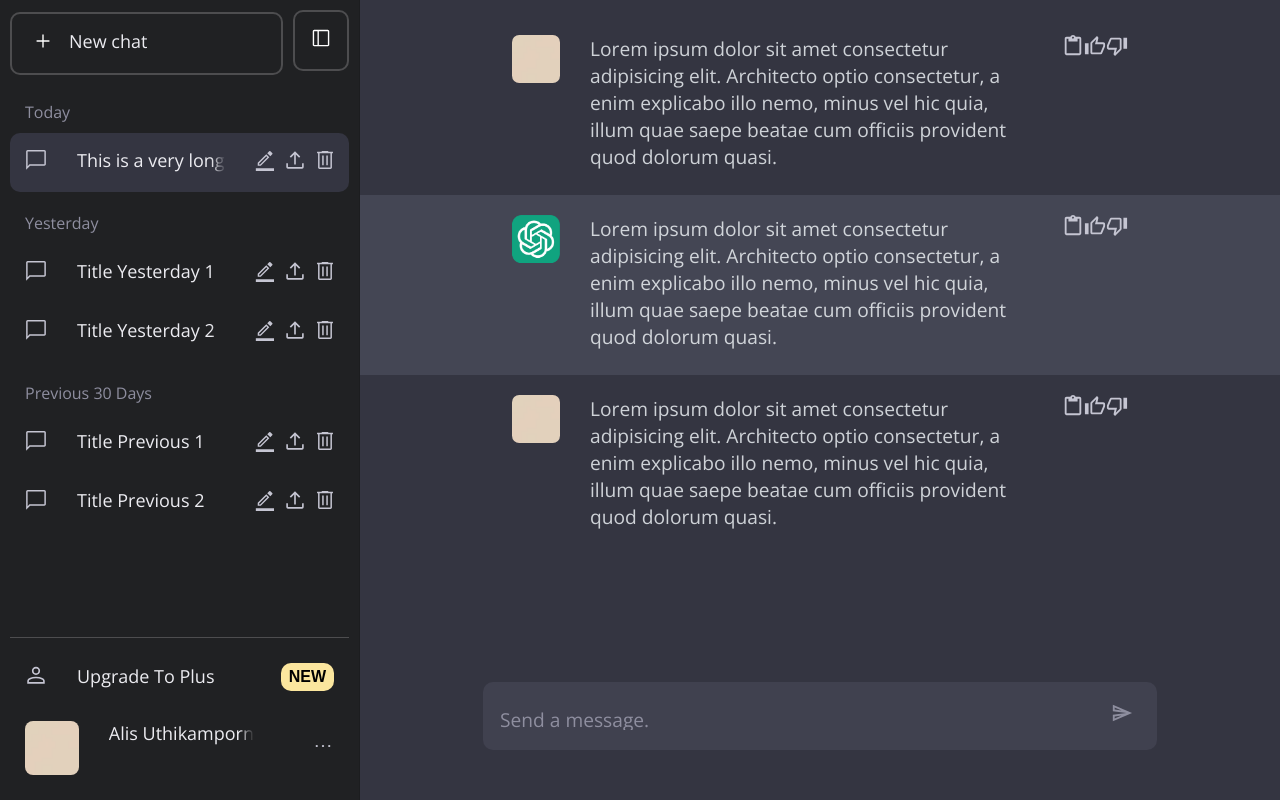
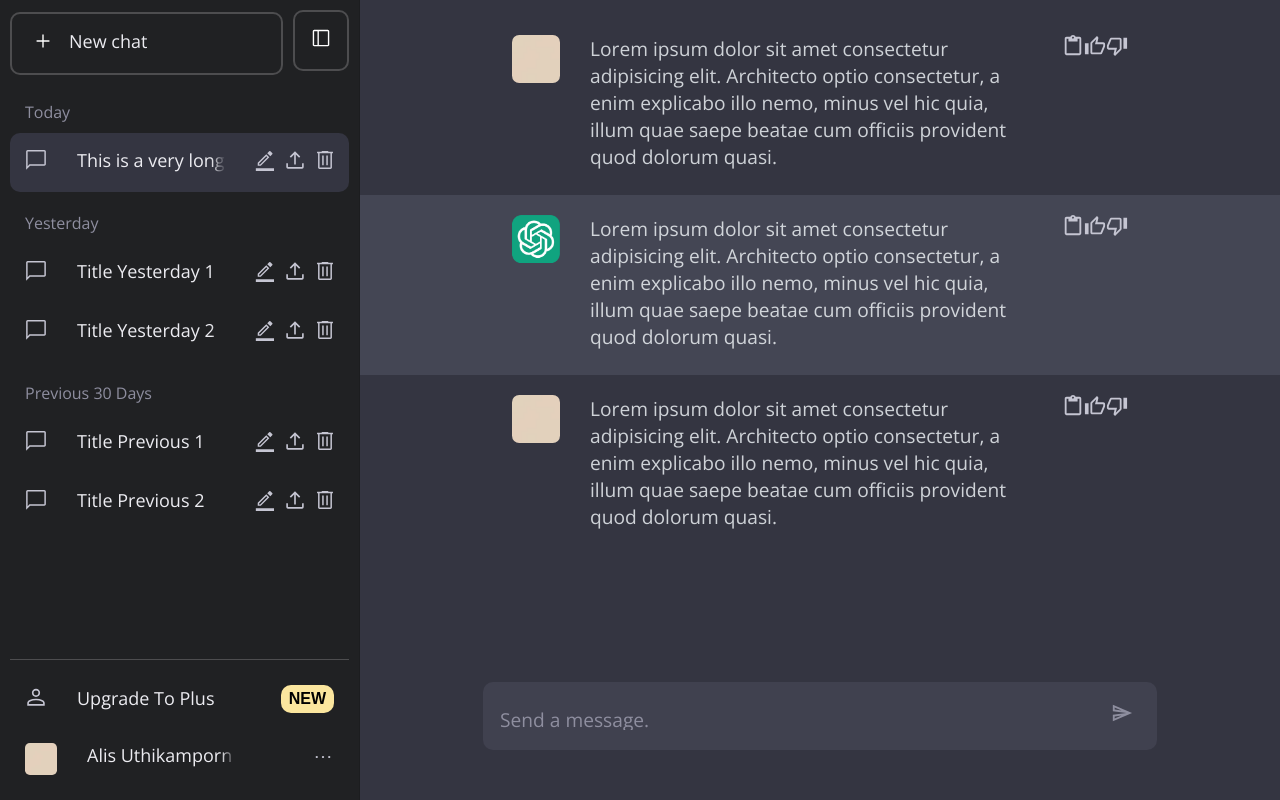
Before and after one commit to alisa-uthi/chatgpt-fe-clone, an Angular app: page /main in a window 1280 px wide. Built offline with nearby package versions, Linux system fonts and the light colour scheme.

Commit message:
fix profile image size

```diff
--- a/src/styles/_global-style.scss
+++ b/src/styles/_global-style.scss
@@ -52,7 +52,6 @@
 }
 
 .profile-image {
-    @include full-width-height;
     border-radius: 15%;
     object-fit: cover;
 }
```
